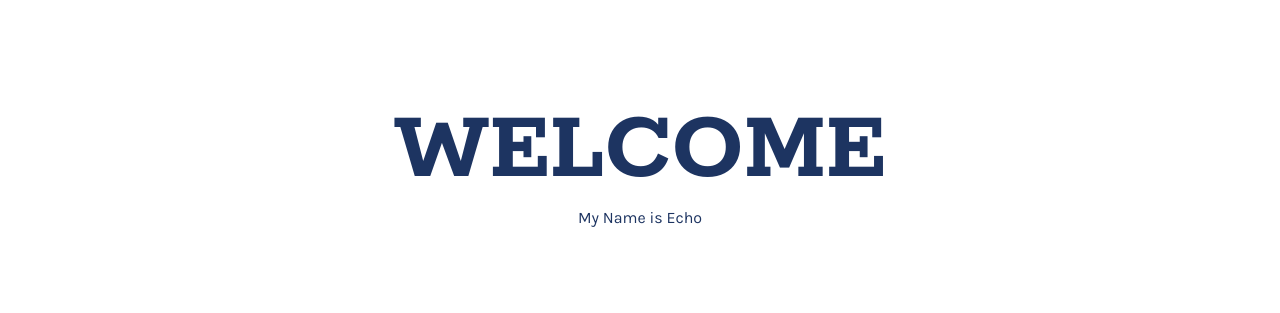
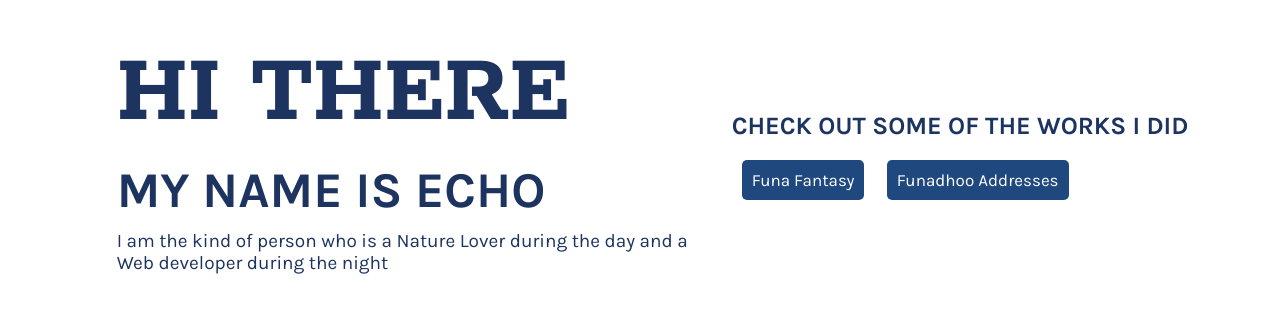
Before and after one commit to forgotten-echo/forgotten-echo, a plain HTML site: page index.html in a window 1280 px wide. Shown: the part 240-553 px from the top of the page. Drawn offline with Linux system fonts and the light colour scheme.

Commit message:
links added

```diff
--- a/css/echo.css
+++ b/css/echo.css
@@ -35,13 +35,26 @@ h3,
 h4,
 h5,
 h6 {
-  font-family: var(--heading-font);
   text-transform: uppercase;
+  margin-bottom: 1rem;
+}
+
+a,
+a:link,
+a:visited {
+  display: inline-block;
+  text-decoration: none;
+  font-size: 1.7rem;
+  background-color: var(--blue);
+  color: var(--white);
+  padding: 1rem;
+  margin: 1rem;
+  border-radius: 0.5rem;
 }
 
 main {
   display: flex;
-  flex-direction: column;
+  flex-direction: row;
   justify-content: center;
   align-items: center;
   width: 100vw;
@@ -49,9 +62,35 @@ main {
 }
 
 h1 {
+  font-family: var(--heading-font);
   font-size: 10rem;
 }
 
+h2 {
+  font-size: 5rem;
+}
+
+h3 {
+  font-size: 2.5rem;
+}
+
 p {
-  font-size: 1.6rem;
+  font-size: 1.9rem;
+  margin-bottom: 1rem;
 }
+
+.about-me,
+.my-work {
+  display: flex;
+  flex-direction: column;
+  padding: 2.5rem;
+  width: 50%;
+}
+
+.about-me {
+}
+
+.my-work {
+  justify-content: flex-start;
+  align-items: flex-start;
+}
--- a/index.html
+++ b/index.html
@@ -9,8 +9,21 @@
   </head>
   <body>
     <main>
-      <h1>Welcome</h1>
-      <p>My Name is Echo</p>
+      <section class="about-me">
+        <h1>Hi there</h1>
+        <h2>My Name is Echo</h2>
+        <p>
+          I am the kind of person who is a Nature Lover during the day and a Web
+          developer during the night
+        </p>
+      </section>
+      <section class="my-works">
+        <h3>Check out some of the works i did</h3>
+        <div class="works">
+          <a href="https://funafantasy.netlify.app">Funa Fantasy</a>
+          <a href="https://funadhoo.herokuapp.com">Funadhoo Addresses</a>
+        </div>
+      </section>
     </main>
     <script src="js/echo.js"></script>
   </body>
```
